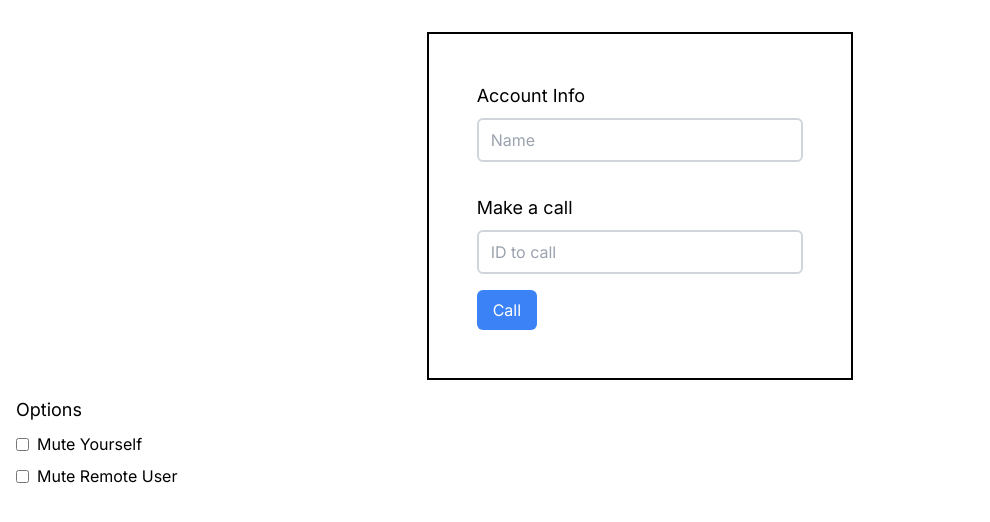
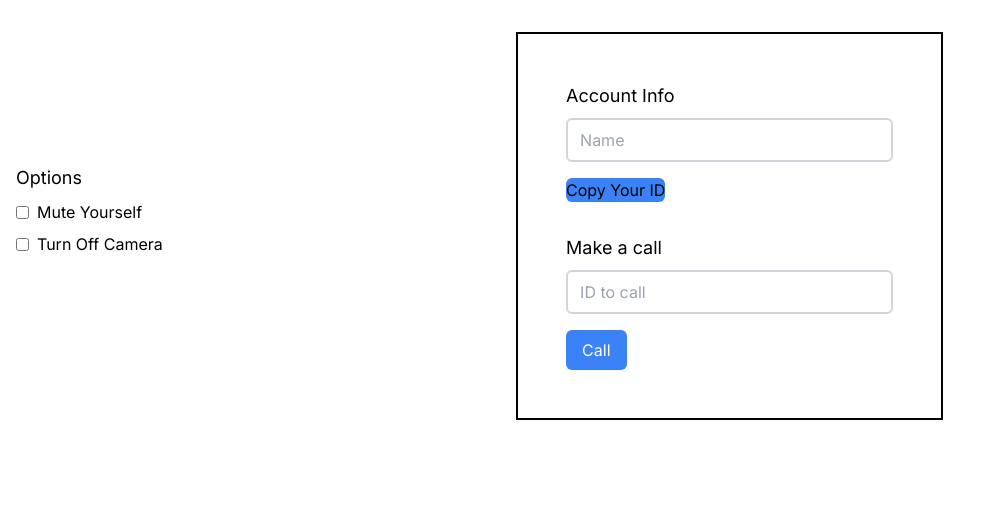
Before and after one commit to emiryasa/video-call-app, a Next.js app: page / in a window 1280 px wide. Shown: the top 522 px of the page, without its empty margins (0-990 px from the left). Built offline with nearby package versions, Linux system fonts and the light colour scheme; no server answers.

Commit message:
Refactor Options component to include camera toggle

```diff
--- a/app/page.js
+++ b/app/page.js
@@ -4,7 +4,7 @@ export default function Home() {
   return (
     <main className="">
       <VideoChat />
-      <Options />
+
     </main>
   );
 }
--- a/components/Options.jsx
+++ b/components/Options.jsx
@@ -1,24 +1,27 @@
 'use client'
-import React, { useState } from 'react';
-
-const Options = ({ peer }) => {
+import React, { useState, useRef, useEffect } from 'react';
+const Options = ({ stream }) => {
     const [isMuted, setIsMuted] = useState(false);
-  const [isRemoteMuted, setIsRemoteMuted] = useState(false);
+    const [isCameraOff, setIsCameraOff] = useState(false);
 
     const toggleMute = () => {
-    const audioTracks = peer.stream.getAudioTracks();
+      if (stream) {
+        const audioTracks = stream.getAudioTracks();
         audioTracks.forEach(track => {
           track.enabled = !track.enabled;
         });
+      }
       setIsMuted(!isMuted);
     };
 
-  const toggleRemoteMute = () => {
-    // Bu kısımda karşı kullanıcının sesini kapatıp açmak için gerekli kodları ekleyin
-    // Bunun için kullanabileceğiniz bir API veya kütüphane kullanmanız gerekebilir.
-    // Örneğin, SimplePeer'da bu özelliği doğrudan sağlamıyorsa, farklı bir kütüphane kullanmanız gerekebilir.
-    // Bu kod SimplePeer ile çalışacak şekilde ayarlanmalıdır.
-    setIsRemoteMuted(!isRemoteMuted);
+    const toggleCamera = () => {
+      if (stream) {
+        const videoTracks = stream.getVideoTracks();
+        videoTracks.forEach(track => {
+          track.enabled = !track.enabled;
+        });
+      }
+      setIsCameraOff(!isCameraOff);
     };
 
     return (
@@ -36,11 +39,11 @@ const Options = ({ peer }) => {
         <div className="flex items-center mt-2">
           <input
             type="checkbox"
-          checked={isRemoteMuted}
-          onChange={toggleRemoteMute}
+            checked={isCameraOff}
+            onChange={toggleCamera}
             className="mr-2"
           />
-        <label>Mute Remote User</label>
+          <label>Turn Off Camera</label>
         </div>
       </div>
     );
--- a/components/videoChat.jsx
+++ b/components/videoChat.jsx
@@ -3,9 +3,10 @@ import React, { useState, useRef, useEffect } from 'react';
 import { io } from 'socket.io-client';
 import SimplePeer from 'simple-peer';
 import CopyToClipboard from 'react-copy-to-clipboard';
+import Options from './Options'; // Options bileşenini import ettik
 
 const VideoChat = () => {
-  const [socket, setSocket] = useState(null); // Socket.IO bağlantısını saklamak
+  const [socket, setSocket] = useState(null);
   const [callAccepted, setCallAccepted] = useState(false);
   const [callEnded, setCallEnded] = useState(false);
   const [stream, setStream] = useState();
@@ -19,11 +20,9 @@ const VideoChat = () => {
   const connectionRef = useRef(null);
 
   useEffect(() => {
-    // Socket.IO bağlantısını oluşturmak
     const newSocket = io('http://localhost:3001');
     setSocket(newSocket);
 
-    // Navigator mediaDevices'tan kullanıcı izni almak
     navigator.mediaDevices.getUserMedia({ video: true, audio: true })
       .then((currentStream) => {
         setStream(currentStream);
@@ -34,17 +33,13 @@ const VideoChat = () => {
       });
 
     return () => {
-      // ComponentWillUnmount gibi, bileşen kaldırıldığında socket bağlantısını temizle
       newSocket.disconnect();
     };
   }, []);
 
   useEffect(() => {
-    // socket değiştiğinde ve me event'i geldiğinde çalışır
     if (socket) {
-      socket.on('me', (id) => {
-        setMe(id);
-      });
+      socket.on('me', (id) => setMe(id));
 
       socket.on('callUser', ({ from, name: callerName, signal }) => {
         setCall({ isReceivingCall: true, from, name: callerName, signal });
@@ -54,10 +49,7 @@ const VideoChat = () => {
 
   const answerCall = () => {
     setCallAccepted(true);
-
-    // Peer bağlantısını oluşturmak ve olayları dinlemeye başlamak
     const peer = new SimplePeer({ initiator: false, trickle: false, stream });
-    peer.signal(call.signal);
     peer.on('signal', (data) => {
       socket.emit('answerCall', { signal: data, to: call.from });
     });
@@ -65,18 +57,19 @@ const VideoChat = () => {
       userVideo.current.srcObject = currentStream;
     });
 
+    peer.signal(call.signal);
+
     connectionRef.current = peer;
   };
 
   const callUser = (id) => {
-    // Peer bağlantısını oluşturmak ve olayları dinlemeye başlamak
     const peer = new SimplePeer({ initiator: true, trickle: false, stream });
     peer.on('signal', (data) => {
-      socket.emit('callUser', { userToCall: id, signalData: data, from: me, name});
+      socket.emit('callUser', { userToCall: id, signalData: data, from: me, name });
     });
     peer.on('stream', (currentStream) => {
-      if (userVideo.current) { // Ensure userVideo.current is not null
-        userVideo.current.srcObject = currentStream; // Assign srcObject if ref is not null
+      if (userVideo.current) {
+        userVideo.current.srcObject = currentStream;
       }
     });
     socket.on('callAccepted', (signal) => {
@@ -90,19 +83,27 @@ const VideoChat = () => {
   const leaveCall = () => {
     setCallEnded(true);
 
-    // Bağlantıyı sonlandırmak ve sayfayı yeniden yüklemek
     connectionRef.current && connectionRef.current.destroy();
 
     socket.emit('endCall');
+
   };
-
   useEffect(() => {
     if (socket) {
       socket.on('callEnded', () => {
-        window.location.reload();
+        // Karşı tarafın video elementini kaldır
+        if (userVideo.current) {
+          userVideo.current.srcObject = null; // Video akışını temizle
+          userVideo.current.remove();
+          const nameElement = document.querySelector("#armut")// Video elementini kaldır
+          if (nameElement) {
+            nameElement.remove();
+          }
+        }
       });
     }
   }, [socket]);
+
   return (
     <>
       <div className="flex justify-center items-center">
@@ -121,16 +122,17 @@ const VideoChat = () => {
           </div>
         )}
         {callAccepted && !callEnded && (
-          <div className="border-2 border-black rounded-lg p-4 m-4">
-            <h5 >{call.name || 'Name'}</h5>
+          <div className="border-2 border-black rounded-lg p-4 m-4" id="armut">
+           <h5 >{call.name || 'Name'}</h5>
             <video playsInline ref={userVideo} autoPlay className="w-64 md:w-80" />
           </div>
         )}
+        {/* Options bileşenini burada yerleştiriyoruz */}
+        <Options stream={stream} />
         <div className="w-full md:w-3/4 lg:w-1/2 xl:w-1/3 mx-auto mt-8">
           <div className="p-8 border-2 border-black">
             <div className="flex flex-col" noValidate autoComplete="off">
               <div className="w-full">
-                {/* Account Info */}
                 <div className="p-4">
                   <h6 className="text-lg mb-2">Account Info</h6>
                   <input
@@ -141,13 +143,11 @@ const VideoChat = () => {
                     placeholder="Name"
                   />
                   <CopyToClipboard text={me} className="mt-4 bg-blue-500 rounded-md outline-none">
-                    <button className="bg-blue-500 text-white px-4 py-2 rounded-md hover:bg-blue-600 focus:outline-none">
-                      {me}
+                    <button className="text-white focus:outline-none">
+                      Copy Your ID
                     </button>
                   </CopyToClipboard>
                 </div>
-
-                {/* Make a call */}
                 <div className="p-4">
                   <h6 className="text-lg mb-2">Make a call</h6>
                   <input
@@ -171,7 +171,7 @@ const VideoChat = () => {
             </div>
           </div>
         </div>
-      </div >
+      </div>
     </>
   );
 };
```
Lines whose indentation alone changed are shown as unchanged.
